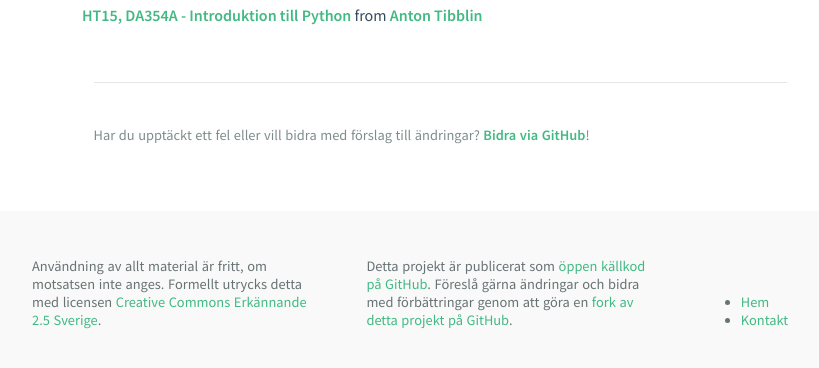
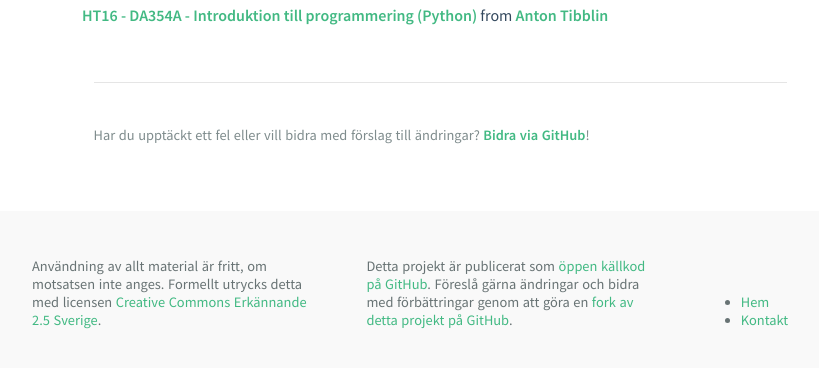
Before and after one commit to mau-dvmt/ia-python, a Jekyll site: the page built from modules/m1/lectures/F02.md, in a window 1280 px wide, cut to the strip 658-1034 px from the top of the page. Shown: the top 368 px of the strip, without its empty margins (208-1027 px from the left). Built offline with Jekyll 4.4.1, drawn with Linux system fonts in a browser that asks for light colours.

Commit message:
Added Lecture 2

```diff
--- a/_data/m1.yml
+++ b/_data/m1.yml
@@ -26,5 +26,5 @@
 lectures:
     - name: Kursintroduktion
       file: F01
-#    - name: Intro till Python
-#      file: F02
+    - name: Intro till Python
+      file: F02
--- a/modules/m1/lectures/F02.md
+++ b/modules/m1/lectures/F02.md
@@ -6,4 +6,4 @@
 
 # Introduktion till Python
 
-<iframe src="//www.slideshare.net/slideshow/embed_code/key/isrOsx2e8paQui" width="595" height="485" frameborder="0" marginwidth="0" marginheight="0" scrolling="no" style="border:1px solid #CCC; border-width:1px; margin-bottom:5px; max-width: 100%;" allowfullscreen> </iframe> <div style="margin-bottom:5px"> <strong> <a href="//www.slideshare.net/AntonTibblin/ht15-da354a-introduktion-till-python" title="HT15, DA354A - Introduktion till Python" target="_blank">HT15, DA354A - Introduktion till Python</a> </strong> from <strong><a href="//www.slideshare.net/AntonTibblin" target="_blank">Anton Tibblin</a></strong> </div>
+<iframe src="//www.slideshare.net/slideshow/embed_code/key/hJTvJuxPsyJYpX" width="595" height="485" frameborder="0" marginwidth="0" marginheight="0" scrolling="no" style="border:1px solid #CCC; border-width:1px; margin-bottom:5px; max-width: 100%;" allowfullscreen> </iframe> <div style="margin-bottom:5px"> <strong> <a href="//www.slideshare.net/AntonTibblin/ht16-da354a-introduktion-till-programmering-python" title="HT16 - DA354A - Introduktion till programmering (Python)" target="_blank">HT16 - DA354A - Introduktion till programmering (Python)</a> </strong> from <strong><a target="_blank" href="//www.slideshare.net/AntonTibblin">Anton Tibblin</a></strong> </div>
```
